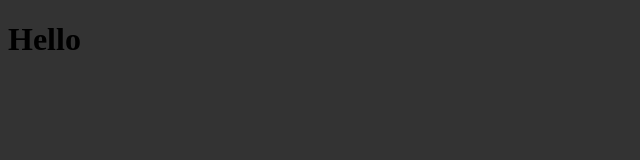
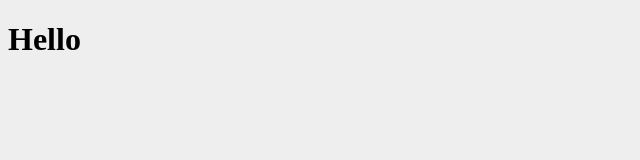
Before and after one commit to ph1/ph1.github.io, a plain HTML site: page index.html in a window 1280 px wide. Shown: the whole page, without its empty margins (0-640 px from the left). Drawn offline with Linux system fonts and the light colour scheme.

Commit message:
Update index.html

```diff
--- a/index.html
+++ b/index.html
@@ -3,7 +3,7 @@
 <head>
 	<title>yerp</title>
 	<style type="text/css">
-		body{ background: #333;}
+		body{ background: #eee;}
 	</style>
 </head>
 <body>
```
